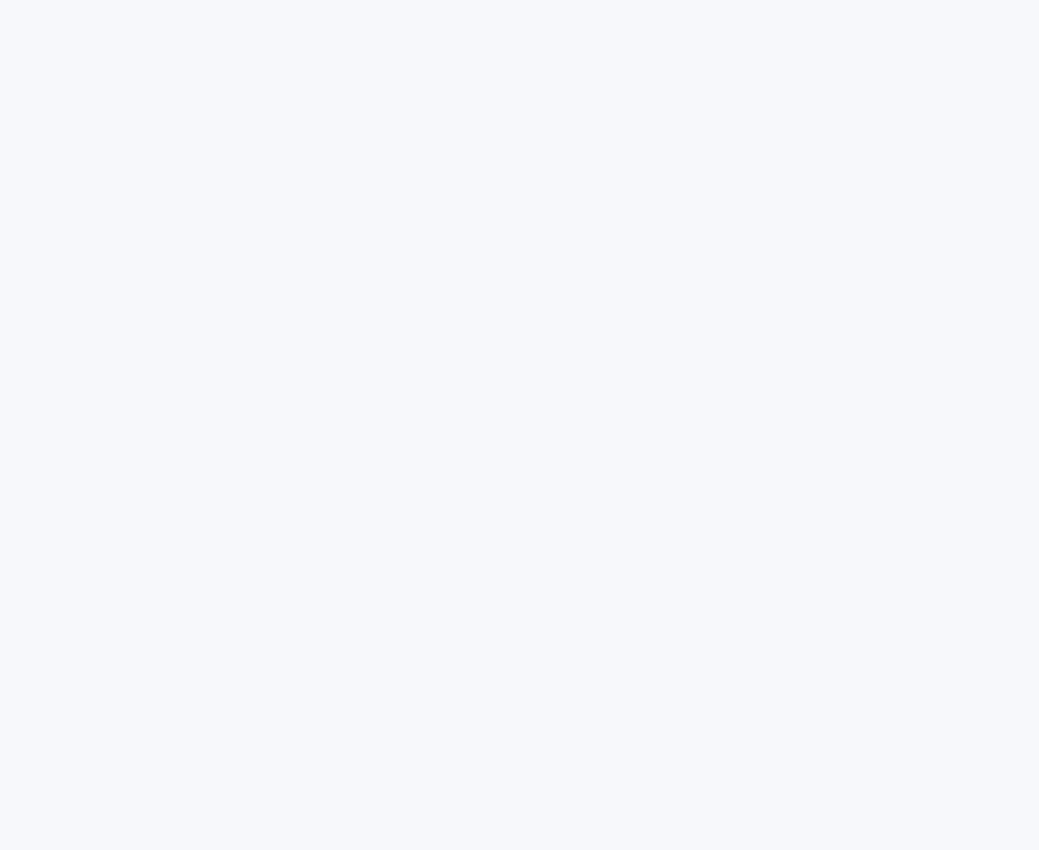
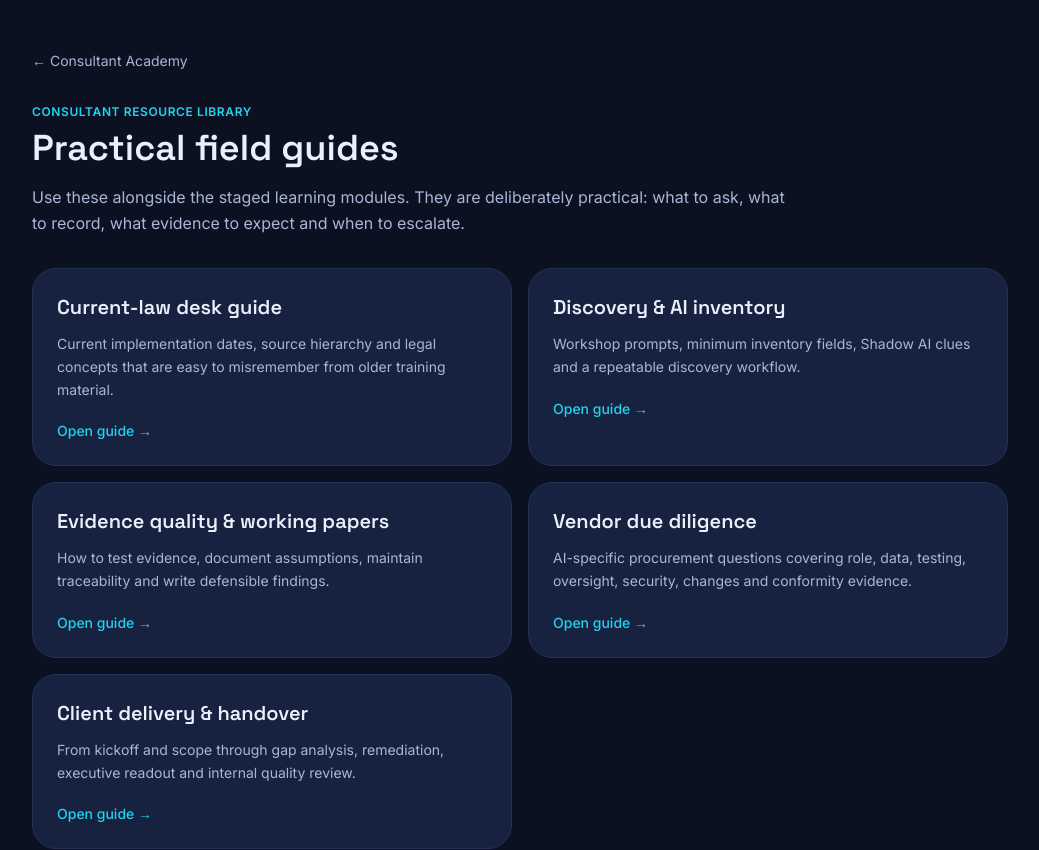
Before and after one commit to AiActReady/mockexam-app, a Next.js app: page /academy/resources in a window 1280 px wide. Before the commit this address had no page. Shown: the top 850 px of the page, without its empty margins (120-1159 px from the left). Before the commit the page ends 800 px from the top, so only its background shows below. Built offline with nearby package versions, Linux system fonts and the light colour scheme.

Commit message:
Add Academy consultant resource hub

```diff
--- /dev/null
+++ b/src/app/academy/resources/page.tsx
@@ -0,0 +1,61 @@
+import Link from "next/link";
+
+const RESOURCES = [
+  {
+    title: "Current-law desk guide",
+    description: "Current implementation dates, source hierarchy and legal concepts that are easy to misremember from older training material.",
+    href: "/academy/reference",
+  },
+  {
+    title: "Discovery & AI inventory",
+    description: "Workshop prompts, minimum inventory fields, Shadow AI clues and a repeatable discovery workflow.",
+    href: "/academy/resources/discovery",
+  },
+  {
+    title: "Evidence quality & working papers",
+    description: "How to test evidence, document assumptions, maintain traceability and write defensible findings.",
+    href: "/academy/resources/evidence",
+  },
+  {
+    title: "Vendor due diligence",
+    description: "AI-specific procurement questions covering role, data, testing, oversight, security, changes and conformity evidence.",
+    href: "/academy/resources/vendor",
+  },
+  {
+    title: "Client delivery & handover",
+    description: "From kickoff and scope through gap analysis, remediation, executive readout and internal quality review.",
+    href: "/academy/resources/delivery",
+  },
+];
+
+export default function AcademyResourcesPage() {
+  return (
+    <div className="mx-auto max-w-5xl px-6 py-12">
+      <Link href="/academy" className="text-sm text-[var(--color-text-muted)] hover:text-[var(--color-text)]">← Consultant Academy</Link>
+      <header className="mt-8 max-w-3xl">
+        <div className="text-xs font-semibold uppercase tracking-wider text-[var(--color-primary)]">CONSULTANT RESOURCE LIBRARY</div>
+        <h1 className="mt-2 font-display text-4xl font-semibold">Practical field guides</h1>
+        <p className="mt-4 leading-relaxed text-[var(--color-text-muted)]">
+          Use these alongside the staged learning modules. They are deliberately practical: what to ask, what to record, what evidence to expect and when to escalate.
+        </p>
+      </header>
+
+      <div className="mt-8 grid gap-4 md:grid-cols-2">
+        {RESOURCES.map((resource) => (
+          <Link key={resource.href} href={resource.href} className="rounded-3xl border border-[var(--color-border)] bg-[var(--color-surface-raised)] p-6 transition hover:border-[var(--color-primary)]">
+            <h2 className="font-display text-xl font-semibold">{resource.title}</h2>
+            <p className="mt-3 text-sm leading-relaxed text-[var(--color-text-muted)]">{resource.description}</p>
+            <div className="mt-5 text-sm font-medium text-[var(--color-primary)]">Open guide →</div>
+          </Link>
+        ))}
+      </div>
+
+      <div className="mt-8 rounded-3xl border border-[var(--color-primary)]/40 bg-[var(--color-surface-raised)] p-6">
+        <div className="font-semibold">Use the field guides as prompts, not substitutes for judgement.</div>
+        <p className="mt-2 text-sm leading-relaxed text-[var(--color-text-muted)]">
+          For live work, confirm current authoritative sources, record the facts and evidence behind material decisions, and escalate specialist legal, privacy, security or technical questions when required.
+        </p>
+      </div>
+    </div>
+  );
+}
```
